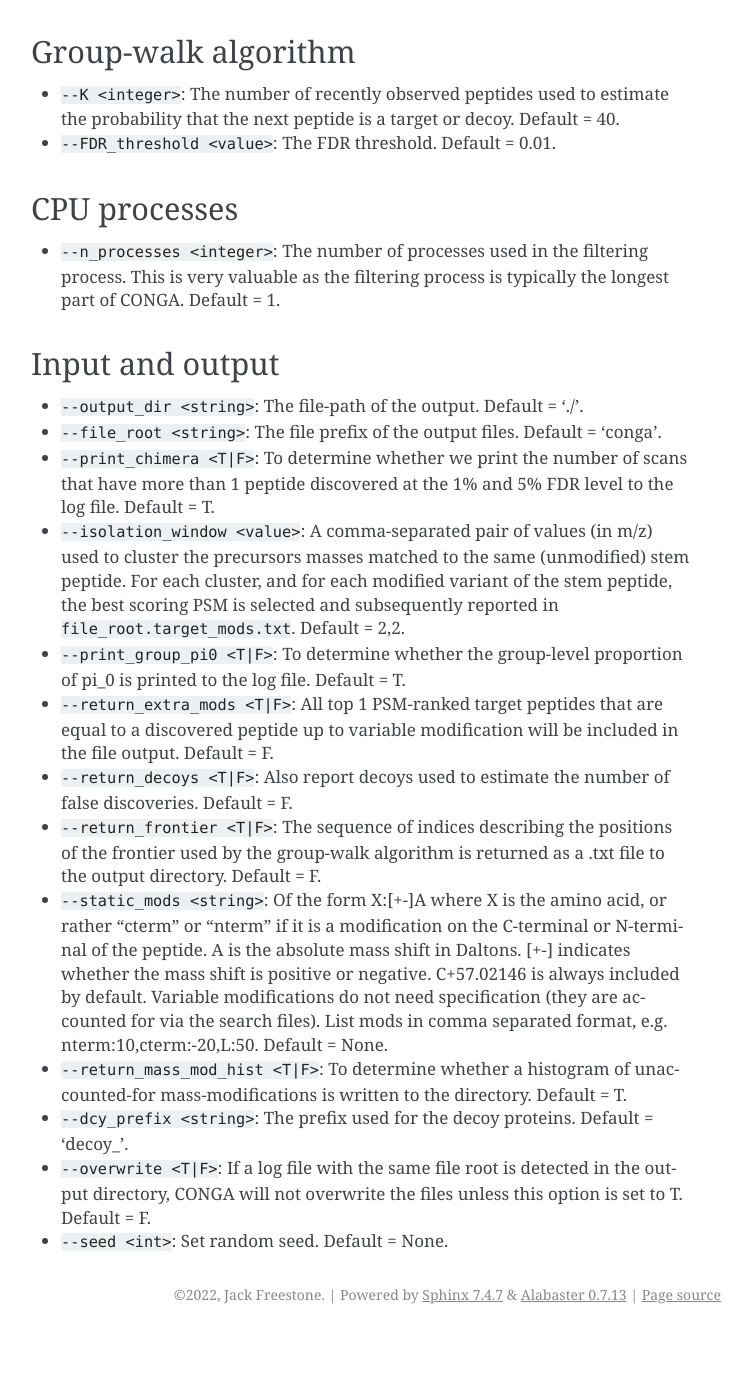
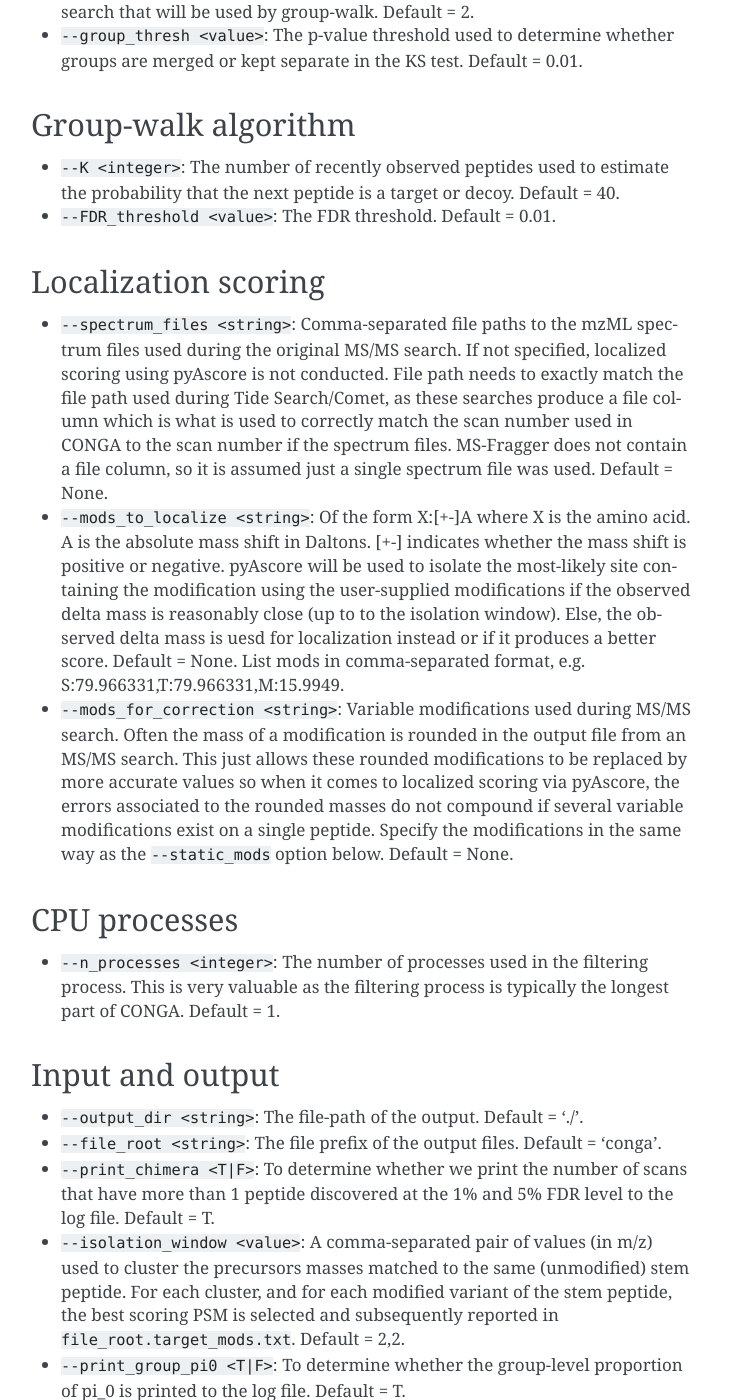
Before and after one commit to freejstone/CONGA, a Sphinx documentation site: the page built from docs/pages/parameters.rst, in a window 1280 px wide and 1400 px high, scrolled down 1133 px. Shown: the whole window, without its empty margins (389-1140 px from the left). Built offline with Sphinx 7.4.7, drawn with Linux system fonts in a browser that asks for light colours; before the commit the page ends 2467 px from its top, so only the background shows below that; some of the changed text lies outside the part shown.

Commit message:
Final checks of pyascore have passed, documents updated as well.

```diff
--- a/docs/pages/output_files.rst
+++ b/docs/pages/output_files.rst
@@ -25,3 +25,6 @@ The column names found in ``file_root.target.txt`` are as follows.
 * ``flag``: Flags whether the peptide discovered has a ``delta_mass`` value that coincides with a loss or gain of an amino acid. (Works only for Tide-search inputs).
 * ``originally_discovered``: This column is found in ``file_root.target_mods.txt``. In this case, a peptide discovered at an FDR threshold will also have their subsequent variants (other variable modifications and delta masses) of this peptide reported. This column indicates whether the reported row was originally discovered by CONGA, or if it is one of these subsequent variants.
 * ``above_group_threshold``: This column is found in ``file_root.target_mods.txt``. This column indicates whether the reported peptide exceeds the corresponding group threshold that it belongs to. For ``originally_discovered`` peptides, this is trivially true. For subsequent variants that are reported, this may help with filtering for correct identifications with PTMs for later analysis.
+* ``localized_peptide``: The best-scoring localization of the peptide in the ``peptide`` via pyAscore. For PSMs taken from the narrow-search file, this value is the same as the value in ``peptide``.
+* ``localized_better``: A boolean indicating whether the peptide in ``localized_peptide`` scored better than peptide in ``peptide``.
+*  ``dm_used``: A boolean indicating whether the observed delta-mass (in ``delta_mass``) was used to localize the peptide (in ``localized_peptide``) or whether a user supplied mass-modification was used instead (see ``--mods_for_correction`` in the parameters file).
--- a/docs/pages/parameters.rst
+++ b/docs/pages/parameters.rst
@@ -12,6 +12,7 @@ Neighbor filtration
 * ``--neighbour_remove <T|F>``: If true, for each scan, we successively move down the list of PSMs associated with each scan, ordered in terms of the score from highest to lowest,  and compute a similarity score between the current peptide and the previous peptide(s). If one of the similarity score(s) exceeds a certain threshold, then the PSM associated with the current peptide is thrown out, and we proceed to the next.
 * ``--thresh <float>``: The similarity score used as a threshold to filter out neighbouring peptides. Default = 0.05.
 * ``--return_filt_search <T|F>``:  Whether or not to return filtered narrow and open search files. Default = F.
+* ``--mz_error <float>``: Tolerance in mz for deciding whether two peaks are matched. Also used during pyascoring for localization of modifications. Default = 0.05.
 
 -------------------------
 Dynamic-level competition
@@ -36,6 +37,14 @@ Group-walk algorithm
 * ``--K <integer>``: The number of recently observed peptides used to estimate the probability that the next peptide is a target or decoy. Default = 40.
 * ``--FDR_threshold <value>``: The FDR threshold. Default = 0.01.
 
+--------------------
+Localization scoring
+--------------------
+
+* ``--spectrum_files <string>``: Comma-separated file paths to the mzML spectrum files used during the original MS/MS search. If not specified, localized scoring using pyAscore is not conducted. File path needs to exactly match the file path used during Tide Search/Comet, as these searches produce a file column which is what is used to correctly match the scan number used in CONGA to the scan number if the spectrum files. MS-Fragger does not contain a file column, so it is assumed just a single spectrum file was used. Default = None.
+* ``--mods_to_localize <string>``: Of the form X:[+-]A where X is the amino acid. A is the absolute mass shift in Daltons. [+-] indicates whether the mass shift is positive or negative. pyAscore will be used to isolate the most-likely site containing the modification using the user-supplied modifications if the observed delta mass is reasonably close (up to to the isolation window). Else, the observed delta mass is uesd for localization instead or if it produces a better score. Default = None. List mods in comma-separated format, e.g. S:79.966331,T:79.966331,M:15.9949.
+* ``--mods_for_correction <string>``: Variable modifications used during MS/MS search. Often the mass of a modification is rounded in the output file from an MS/MS search. This just allows these rounded modifications to be replaced by more accurate values so when it comes to localized scoring via pyAscore, the errors associated to the rounded masses do not compound if several variable modifications exist on a single peptide. Specify the modifications in the same way as the ``--static_mods`` option below. Default = None.
+
 -------------
 CPU processes
 -------------
```
Also changed, not shown: CHANGELOG.md (+5 -0 lines), 3 other files.
